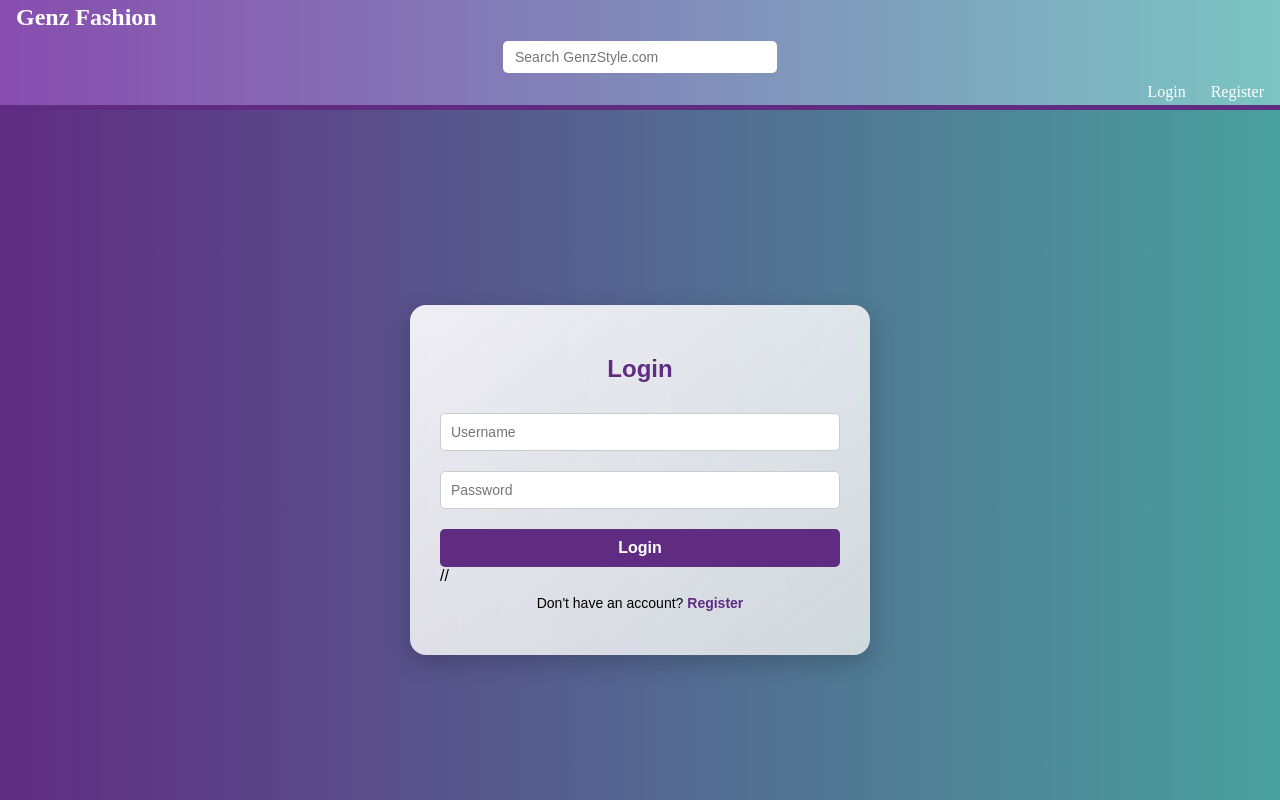
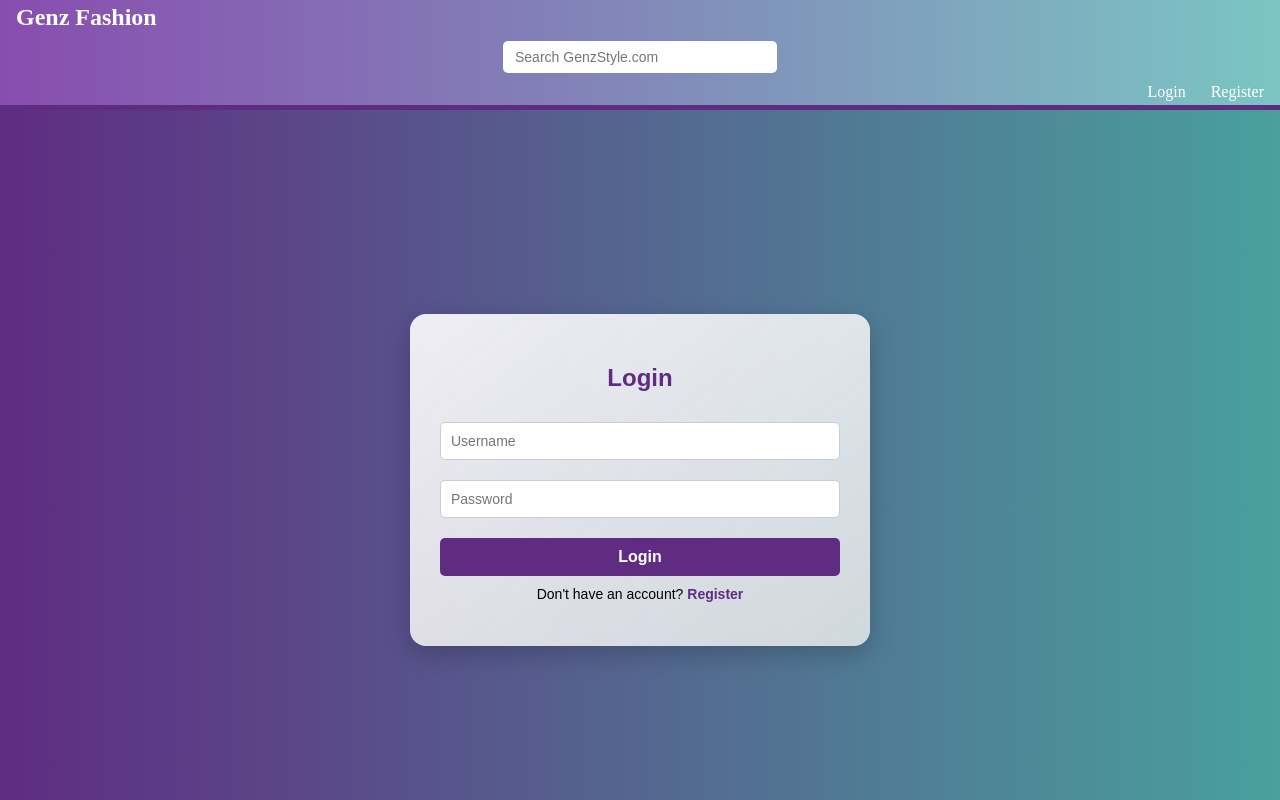
Before and after one commit to Student-Tania/GenzFashion, a React (Vite) app in the folder frontend/: page /login in a window 1280 px wide. Shown: the top 800 px of the page. Built offline with nearby package versions, Linux system fonts and the light colour scheme; no server answers.

Commit message:
final commit

```diff
--- a/frontend/src/component/Login.jsx
+++ b/frontend/src/component/Login.jsx
@@ -8,10 +8,6 @@ export default function Login({ setIsLoggedIn, setUserRole }) {
   const [error, setError] = useState("");
   const [loading, setLoading] = useState(false);
   const navigate = useNavigate();
-
-  //
-  const [sessionResult, setSessionResult] = useState(null);
-
   const handleChange = (e) => {
     setForm({ ...form, [e.target.name]: e.target.value });
   };
@@ -39,14 +35,6 @@ export default function Login({ setIsLoggedIn, setUserRole }) {
       setError("");
       setIsLoggedIn(true);
       setUserRole(response.data.user.role);
-
-      //
-      const sessionCheck = await axios.get(
-        "https://genzfashion-umr7.onrender.com/api/auth/check",
-        { withCredentials: true }
-      );
-      setSessionResult(sessionCheck.data);
-
       setTimeout(() => {
         navigate("/");
       }, 1500);
@@ -101,12 +89,6 @@ export default function Login({ setIsLoggedIn, setUserRole }) {
             {loading ? "Logging in..." : "Login"}
           </button>
         </form>
-        //
-        {sessionResult && (
-          <pre style={{ fontSize: "12px", color: "black", marginTop: "10px" }}>
-            {JSON.stringify(sessionResult, null, 2)}
-          </pre>
-        )}
         <p style={{ textAlign: "center", marginTop: "10px", fontSize: "14px" }}>
           Don't have an account?{" "}
           <span
```
